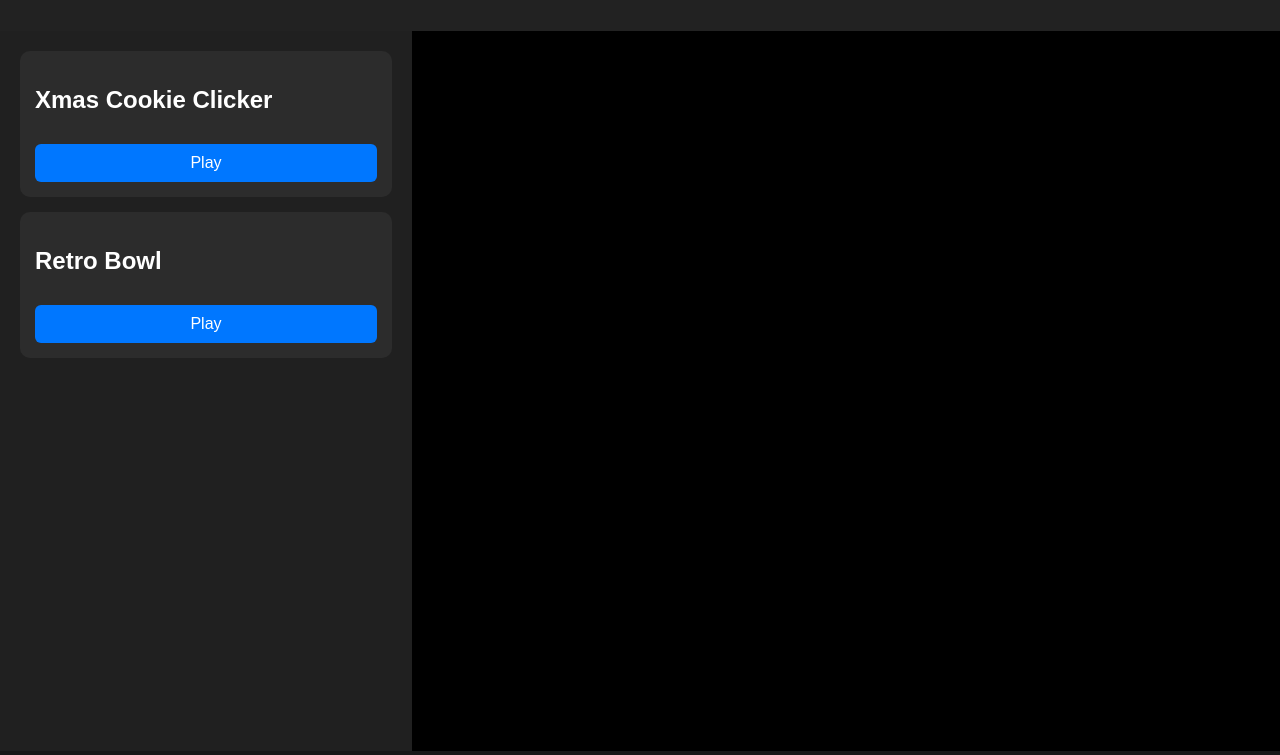
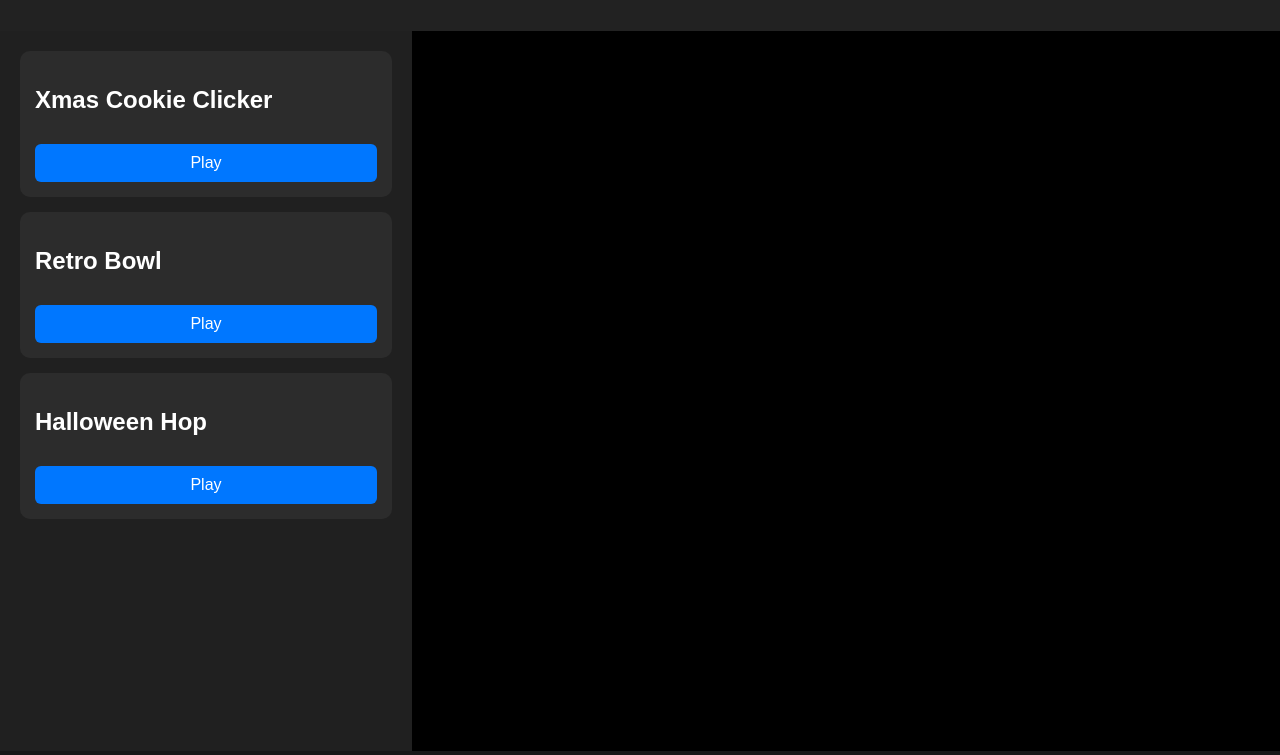
Before and after one commit to timmywan941-cmd/game-hub, a plain HTML site: page index.html in a window 1280 px wide. Shown: the part 128-883 px from the top of the page. Drawn offline with Linux system fonts and the light colour scheme.

Commit message:
Update index.html

```diff
--- a/index.html
+++ b/index.html
@@ -33,6 +33,15 @@
         </button>
       </div>
 
+      <!-- Halloween Hop -->
+      <div class="game-card" data-title="Halloween Hop" data-tags="halloween hop platformer">
+        <h2>Halloween Hop</h2>
+        <button class="play-btn"
+                data-url="https://www.noflashgame.com/html5-36/halloween-hop-unblocked-1420/">
+          Play
+        </button>
+      </div>
+
     </section>
 
     <section class="viewer">
```
